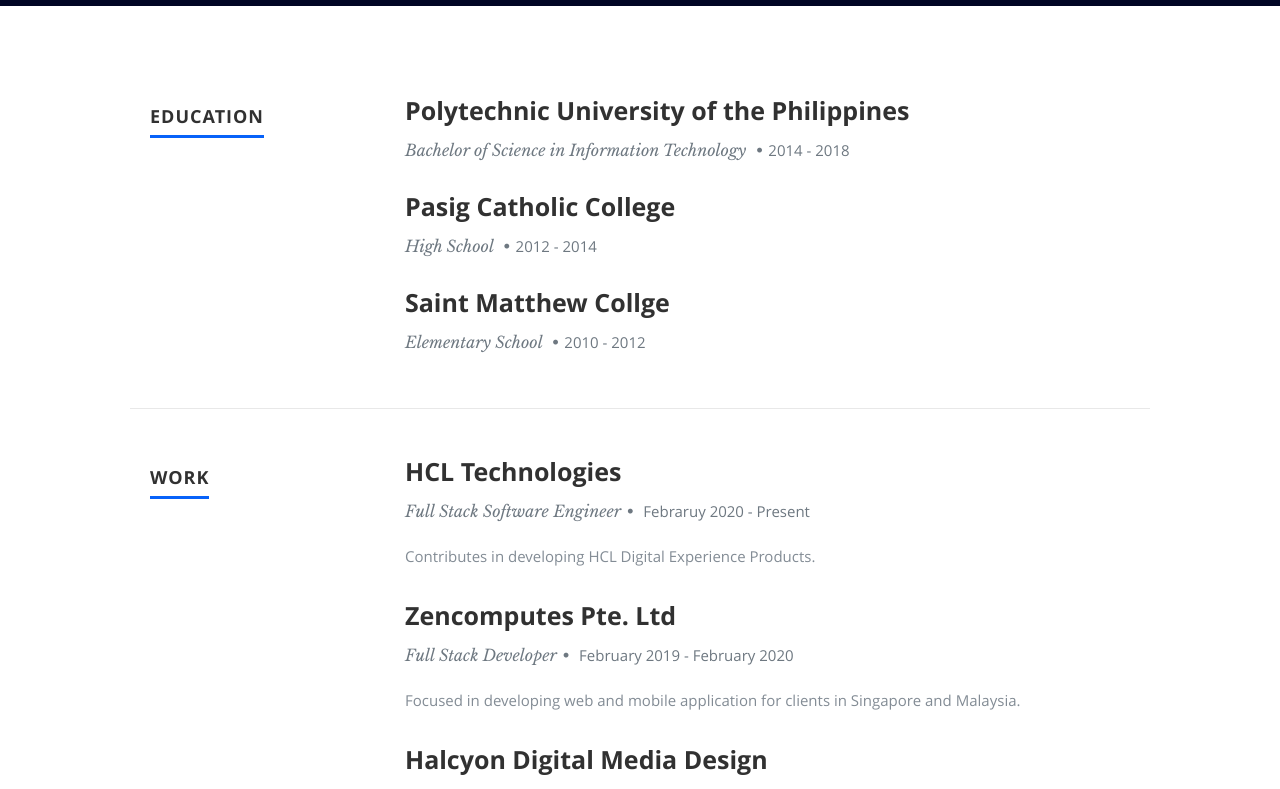
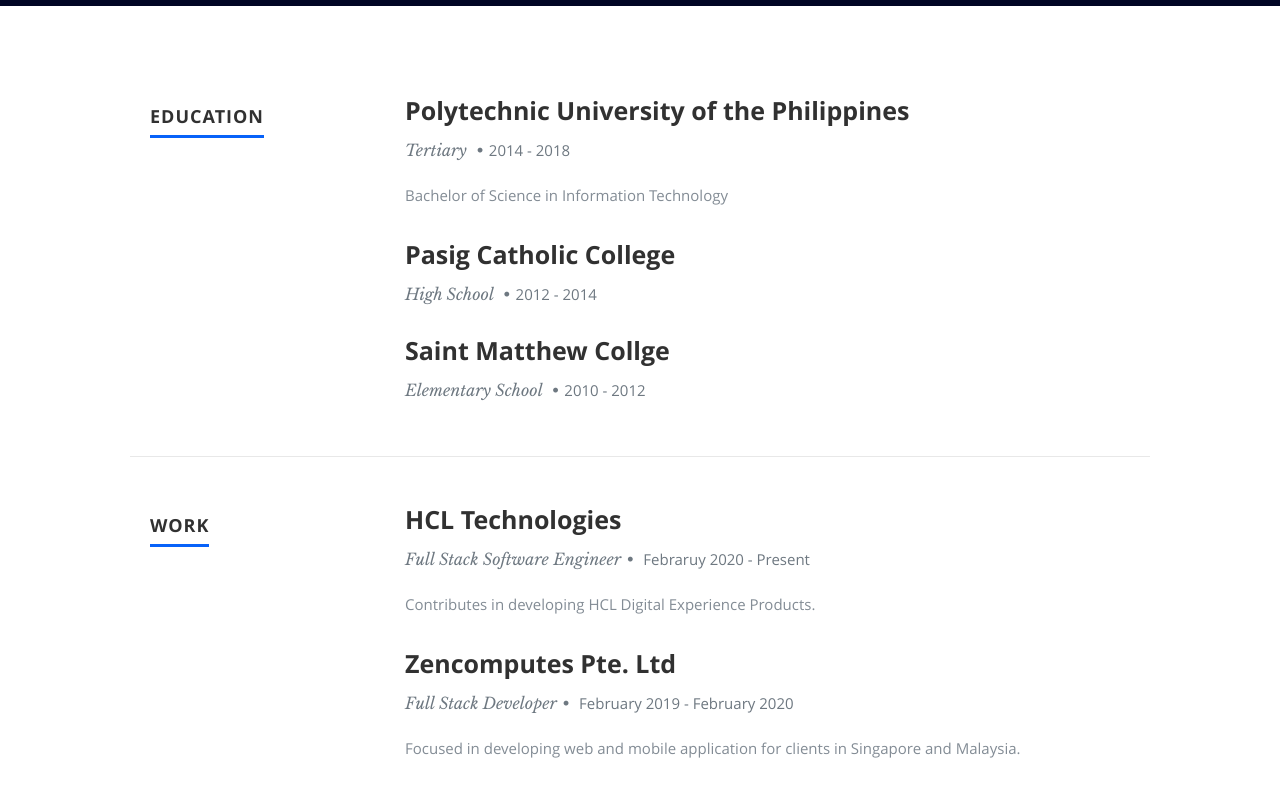
Before and after one commit to jajapabatao/jajapabatao.github.io, a React (Create React App) app: page / in a window 1280 px wide. Shown: the part 1400-2189 px from the top of the page. Built offline with nearby package versions, Linux system fonts and the light colour scheme.

Commit message:
updated details

```diff
--- a/public/resumeData.json
+++ b/public/resumeData.json
@@ -50,9 +50,9 @@
     "education": [
       {
         "school": "Polytechnic University of the Philippines",
-        "degree": "Bachelor of Science in Information Technology",
+        "degree": "Tertiary",
         "graduated": "2014 - 2018",
-        "description": ""
+        "description": "Bachelor of Science in Information Technology"
       },
       {
         "school": "Pasig Catholic College",
--- a/src/Components/Footer.js
+++ b/src/Components/Footer.js
@@ -21,13 +21,13 @@
             <ul className="social-links">{networks}</ul>
 
             <ul className="copyright">
-              <li>&copy; Copyright 2021 Nordic Giant</li>
-              <li>
+              <li>&copy; Copyright 2021 Benedict Pabatao</li>
+              {/* <li>
                 Design by{" "}
                 <a title="Styleshout" href="http://www.styleshout.com/">
                   Styleshout
                 </a>
-              </li>
+              </li> */}
             </ul>
           </div>
           <div id="go-top">
```
